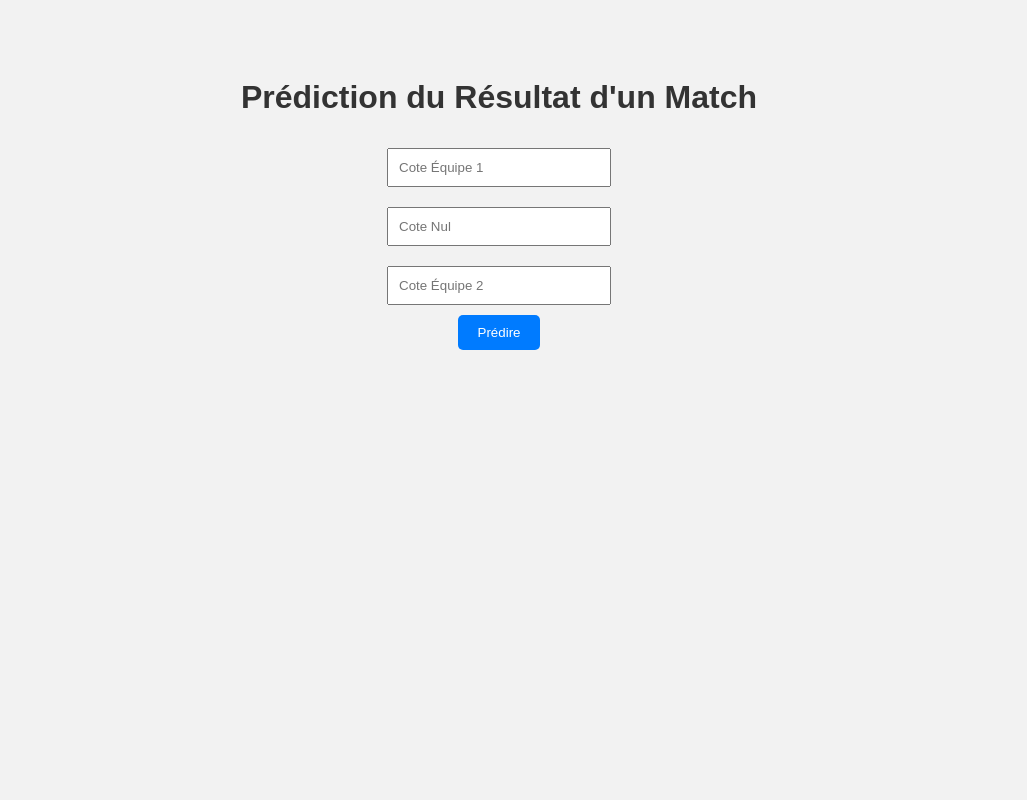
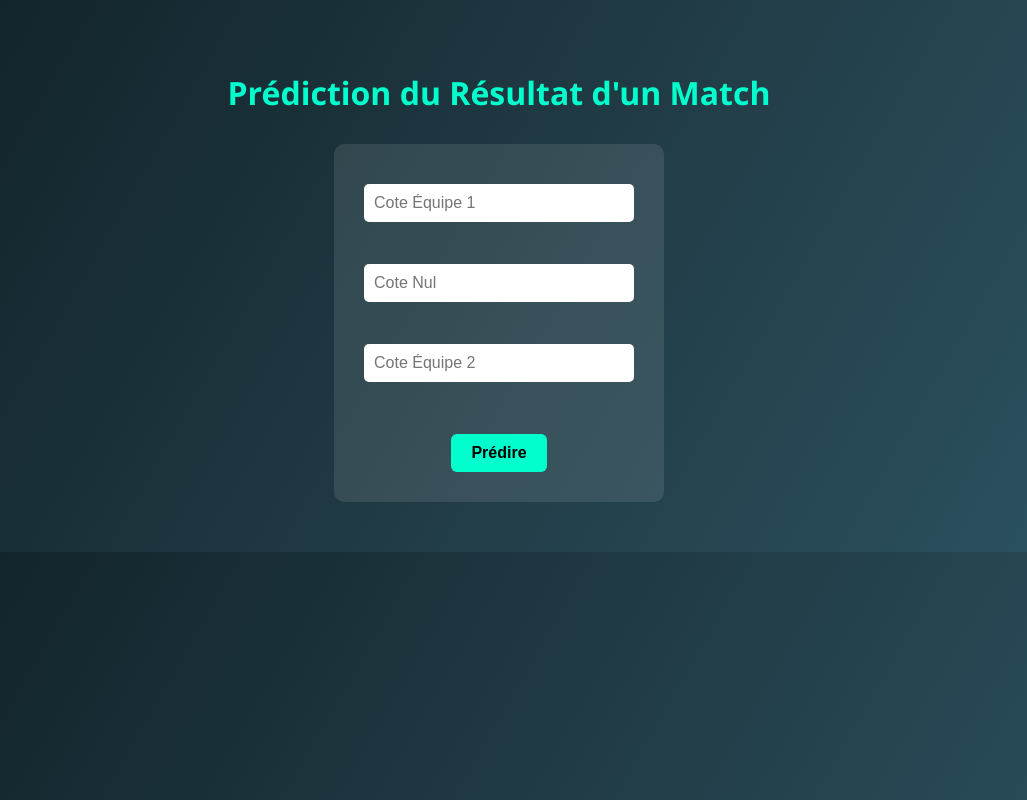
Before and after one commit to danielrad07/prediction-flask, a Flask app: page / in a window 1280 px wide. Shown: the whole page, without its empty margins (141-1168 px from the left). Run offline with Flask 3, Linux system fonts and the light colour scheme; parts of the project's set-up code (start-up, migrations or seed data) failed here and were passed over.

Commit message:
Thème sportif et coloré pour l'application

```diff
--- a/static/style.css
+++ b/static/style.css
@@ -1,34 +1,60 @@
 body {
-  background-color: #f2f2f2;
-  font-family: Arial, sans-serif;
+  background: linear-gradient(120deg, #0f2027, #203a43, #2c5364);
+  font-family: 'Segoe UI', Tahoma, Geneva, Verdana, sans-serif;
+  color: #ffffff;
   text-align: center;
   padding: 50px;
+  margin: 0;
 }
 
 h1 {
-  color: #333;
+  font-size: 2em;
+  color: #00ffcc;
+  margin-bottom: 30px;
+}
+
+form {
+  background-color: rgba(255, 255, 255, 0.1);
+  padding: 30px;
+  border-radius: 10px;
+  display: inline-block;
 }
 
 input {
+  display: block;
+  width: 250px;
+  margin: 10px auto;
   padding: 10px;
-  margin: 10px;
-  width: 200px;
+  border-radius: 5px;
+  border: none;
+  outline: none;
+  font-size: 16px;
 }
 
 button {
+  margin-top: 20px;
+  background-color: #00ffcc;
+  color: #000;
+  font-weight: bold;
   padding: 10px 20px;
-  background-color: #007bff;
-  color: white;
   border: none;
+  border-radius: 6px;
+  font-size: 16px;
   cursor: pointer;
-  border-radius: 5px;
+  transition: 0.3s;
 }
 
 button:hover {
-  background-color: #0056b3;
+  background-color: #00cc99;
 }
 
 .result {
   margin-top: 20px;
+  font-size: 18px;
   font-weight: bold;
+  color: #ffffff;
+  background-color: rgba(0, 255, 204, 0.2);
+  padding: 15px;
+  border-radius: 8px;
+  display: inline-block;
 }
```
